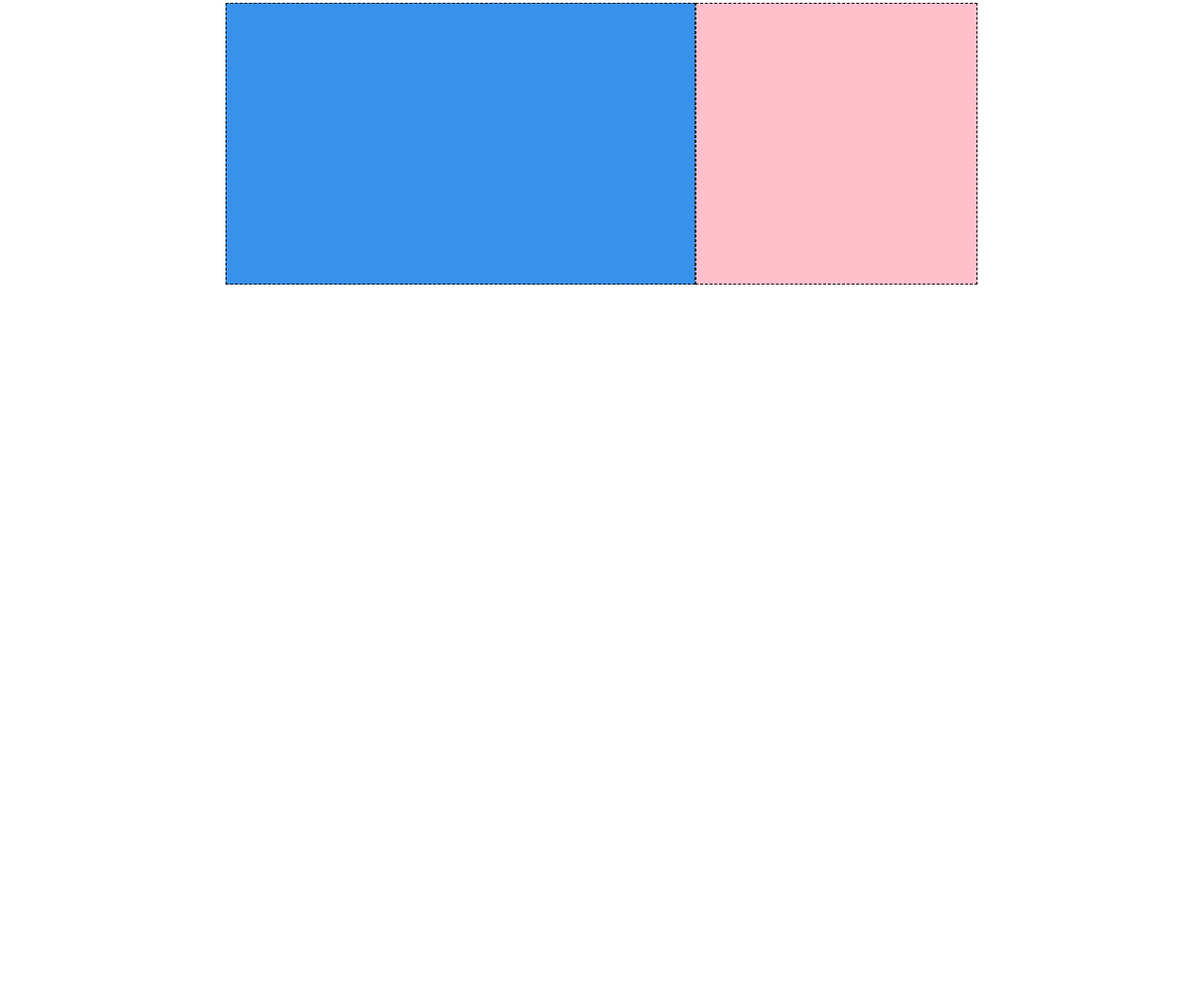
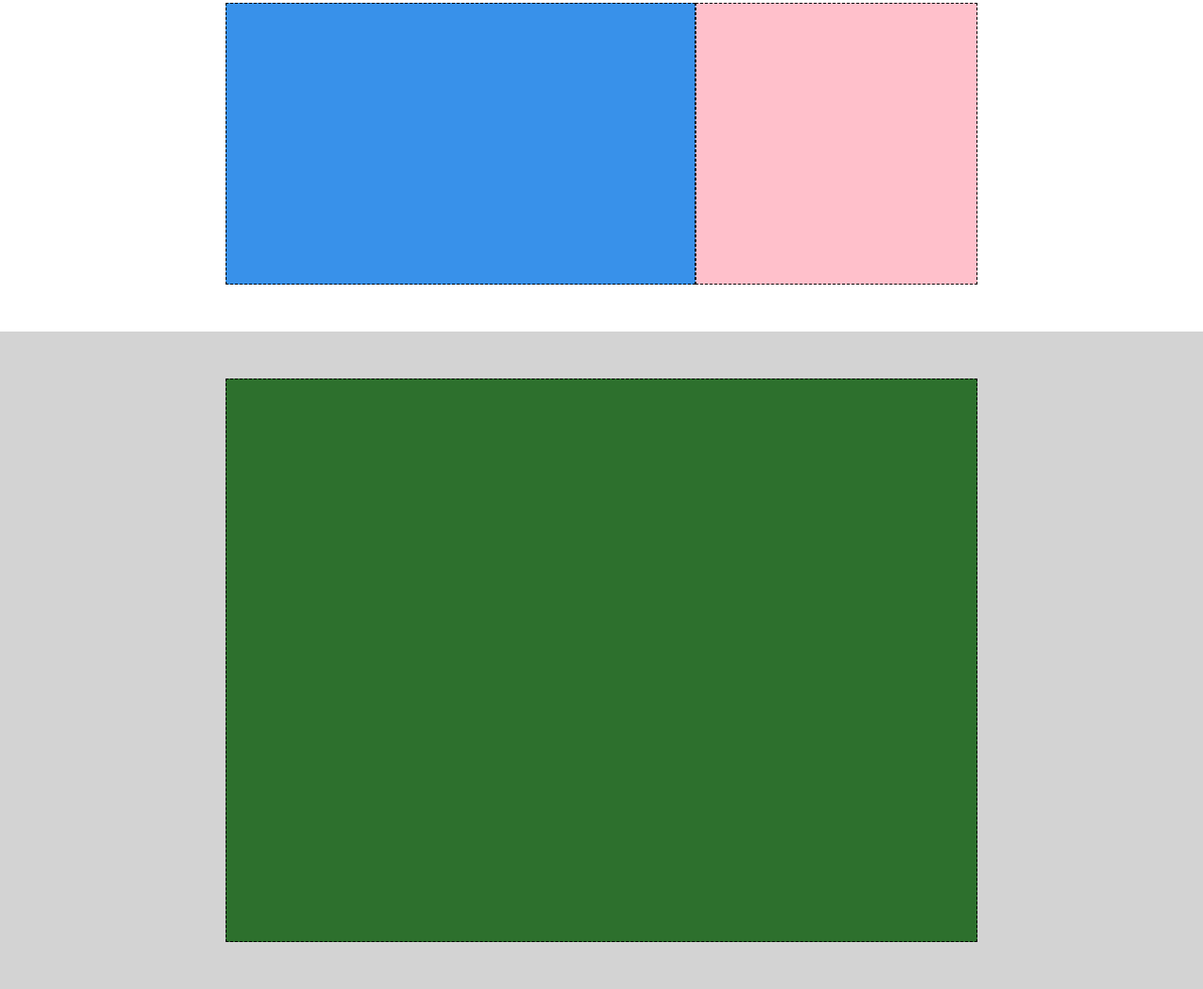
Before and after one commit to Soniamy/htmlcss-struttura-discord, a plain HTML site: page index.html in a window 1280 px wide. Shown: the part 1297-2350 px from the top of the page at 94% size. Before the commit the page ends 2050 px from the top, so only its background shows below. Drawn offline with Linux system fonts and the light colour scheme.

Commit message:
fine main

```diff
--- a/css/style.css
+++ b/css/style.css
@@ -61,3 +61,17 @@ header .small{
     height: 300px;
     width: 300px;
 }
+.third-row.reversed .container{
+    flex-direction: row-reverse;
+    background-color: lightgrey;
+}
+.fourth-row .container{
+    background-color: lightgrey;
+    height: 700px;
+}
+.fourth-row .big-box{
+    background-color:rgb(45, 112, 45);
+    height: 600px;
+    width: 800px;
+    border: 1px dashed black;
+}
--- a/index.html
+++ b/index.html
@@ -29,12 +29,6 @@
                 <div class="right-box"></div>
             </div>
         </div>
-        <div class="third-row">
-            <div class="container">
-                <div class="left-box"></div>
-                <div class="right-box"></div>
-            </div>
-        </div>
         <div class="third-row reversed">
             <div class="container">
                 <div class="left-box"></div>
@@ -43,11 +37,17 @@
         </div>
         <div class="third-row">
             <div class="container">
-
+                <div class="left-box"></div>
+                <div class="right-box"></div>
             </div>
         </div>
-
-  </main>
+        <div class="fourth-row">
+            <div class="container">
+               <div class="big-box">
+               </div>
+            </div>
+        </div>
+    </main>
 
     <!--FOOTER-->
 </body>
```
